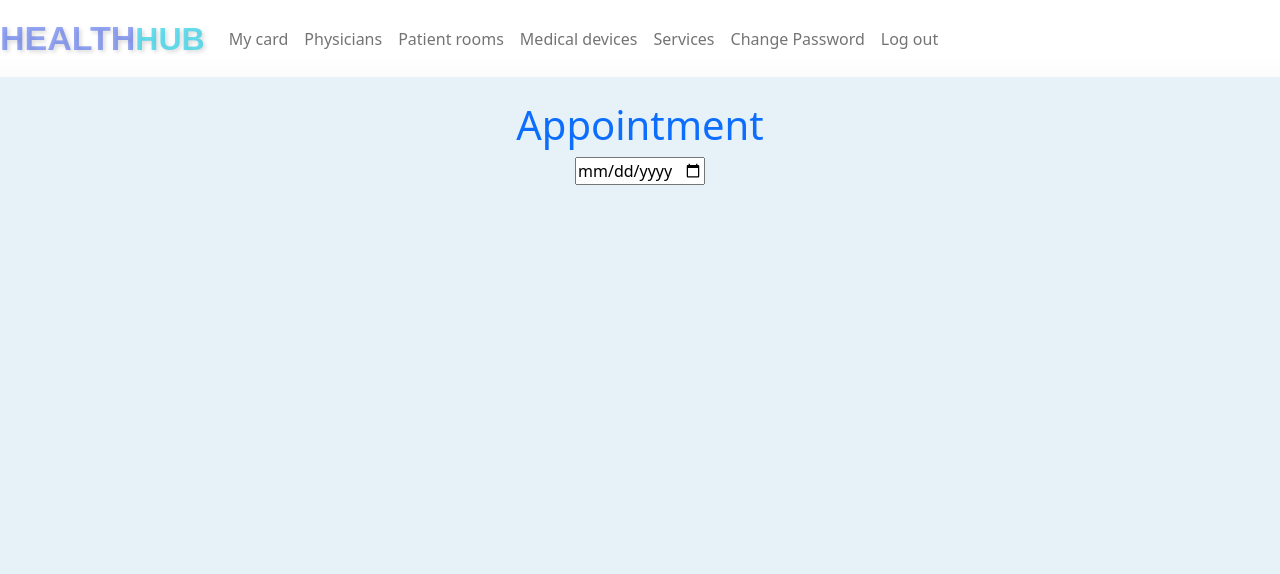
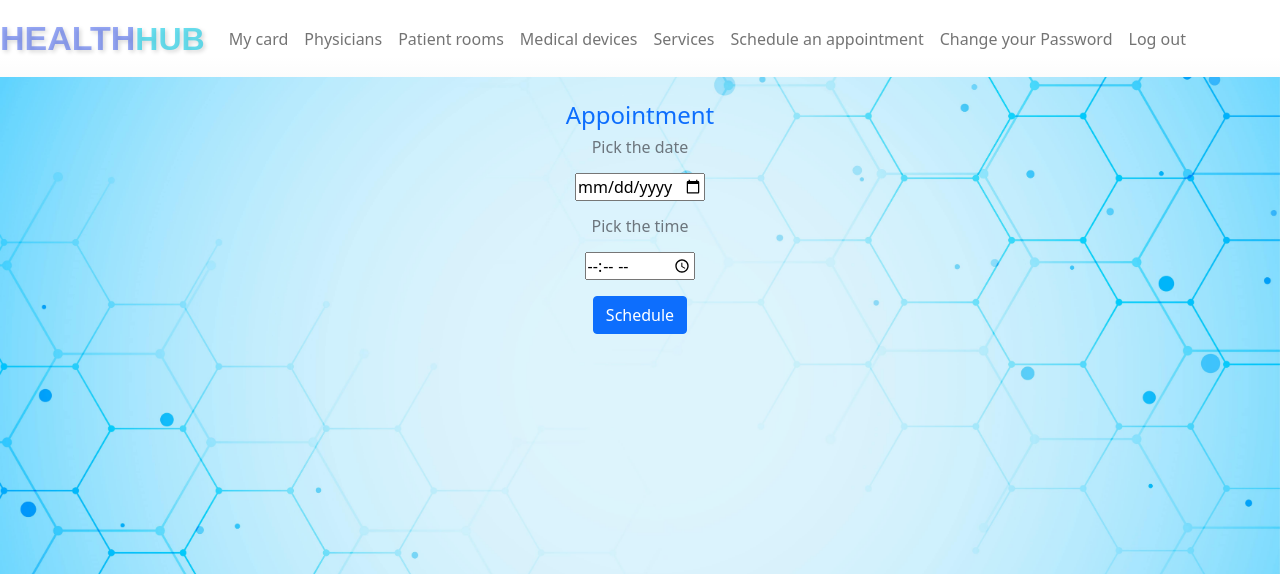
Before and after one commit to Eyobed9/Code, a Flask app: page /appointment in a window 1280 px wide. Shown: the top 574 px of the page. Run offline with Flask 3, Linux system fonts and the light colour scheme; a user stored in the database is signed in; some libraries are stand-ins or nearby versions.

Commit message:
updated appointment page

```diff
--- a/hospital/app.py
+++ b/hospital/app.py
@@ -16,7 +16,6 @@ from helpers import login_required, registration_required
 # Configure application
 app = Flask(__name__)
 
-
 # Configure session to use filesystem (instead of signed cookies)
 app.config["SESSION_PERMANENT"] = False
 app.config["SESSION_TYPE"] = "filesystem"
@@ -28,6 +27,7 @@ db = conn.cursor()
 db.execute("CREATE TABLE IF NOT EXISTS rooms (id INTEGER PRIMARY KEY, room_type TEXT, price INTEGER, status TEXT);")
 db.execute("CREATE TABLE IF NOT EXISTS users (id INTEGER PRIMARY KEY AUTOINCREMENT NOT NULL, username TEXT, hash TEXT);")
 db.execute("CREATE TABLE IF NOT EXISTS info (id INTEGER PRIMARY KEY AUTOINCREMENT NOT NULL, first_name TEXT, last_name TEXT, email TEXT, phone TEXT, age INTEGER, question TEXT, answer TEXT, user_id INTEGER, FOREIGN KEY (user_id) REFERENCES users(id));")
+db.execute("CREATE TABLE IF NOT EXISTS appointments (id INTEGER PRIMARY KEY AUTOINCREMENT NOT NULL, date TEXT, time TEXT, user_id INTEGER, FOREIGN KEY (user_id) REFERENCES users(id));")
 db.execute("CREATE INDEX IF NOT EXISTS username ON users (username);")
 
 @app.after_request
@@ -51,15 +51,33 @@ def about():
     return render_template("about.html")
 
 
-@app.route("/appointment")
+@app.route("/appointment", methods=["GET", "POST"])
 @login_required
 def appointment():
     """Schedule an appointment"""
     if request.method == "POST":
-        return "This is the appointment page"
-        # price and payment options
-    # else
-        # price and payment options
+
+        # Get the date and time from the user
+        date = request.form.get("date")
+        time = request.form.get("time")
+
+        # Check if the user has inputted the date and time
+        if not date or not time:
+            flash("Must fill all fields")
+            return render_template("appointment.html", date=date, time=time)
+
+        # Check if the user has already an appointment
+        id = session["user_id"]
+        result = db.execute("SELECT date, time FROM appointments WHERE user_id = ?;", (id,)).fetchall()
+        for i in range(len(result)):
+            if result[i][0] == date and result[i][1] == time:
+                flash("You already have an appointment at this time")
+                return render_template("appointment.html", date=date, time=time)
+
+        # Put the date and time into the database
+        db.execute("INSERT INTO appointments(date, time, user_id) VALUES(?, ?, ?);", (date, time, id))
+        return redirect("/profile")
+
     else:
         return render_template("appointment.html")
 
@@ -96,17 +114,22 @@ def changePassword():
         confirm = request.form.get("confirm")
 
         if not old or not new or not confirm:
-            return apology("Must fill all fields", 400)
+            flash("Must fill all fields")
+            return render_template("change_password.html")
         if new != confirm:
-            return apology("Password doesn't match", 400)
-
+            flash("Passwords doesn't match")
+            return render_template("change_password.html")
 
         # Ensure the old password is correct
-        row = db.execute("SELECT hash FROM users WHERE id = ?;", id)
-        if not check_password_hash(row[0]["hash"], old):
-            return apology("Invalid password", 400)
+        row = db.execute("SELECT hash FROM users WHERE id = ?;", (id, )).fetchall()
+        for i in range(33):
+            print(row)
+        if not check_password_hash(row[0][0], old):
+            flash("Invalid password")
+            return render_template("change_password.html")
+
         hash = generate_password_hash(new)
-        db.execute("UPDATE users SET hash = ? WHERE id = ?;", hash, id)
+        db.execute("UPDATE users SET hash = ? WHERE id = ?;", (hash, id))
 
         # Redirect the user to the home page
         return redirect("/")
@@ -256,7 +279,7 @@ def login():
         session["user_id"] = rows[0][0]
 
         # Redirect user to home page
-        return redirect("/")
+        return redirect("/appointment")
 
     # User reached route via GET
     else:
@@ -281,6 +304,17 @@ def physicians():
     if name:
         return render_template(name + '.html')
     return render_template("physicians.html")
+
+
+@app.route("/profile", methods=["GET", "POST"])
+@login_required
+def profile():
+    """ Return the page that contains the user's profile info """
+    # Get the appointment info from the database
+    id = session["user_id"]
+    appointments = db.execute("SELECT * FROM appointments WHERE user_id = ?;", (id,)).fetchall()
+
+    return render_template("profile.html", appointments=appointments)
 
 
 @app.route("/register", methods=["GET", "POST"])
--- a/hospital/templates/appointment.html
+++ b/hospital/templates/appointment.html
@@ -1,4 +1,4 @@
-{% extends "layout.html" %}
+{% extends "layout0.html" %}
 
 {% block title %}
 Appointment
@@ -6,7 +6,21 @@ Appointment
 
 {% block main %}
 
-<h1 class="text-primary">Appointment</h1>
-<input id="dob" max="9999-12-31" required type="date" value="">
+<form action="/appointment" method="post">
+    <h4 class="text-primary">Appointment</h4>
+    <div class="mb-3">
+        <h6 class="text-secondary">Pick the date</h6>
+    </div>
+    <div class="mb-3">
+        <input id="date" max="9999-12-31" required type="date" value="{{ date }}">
+    </div>
+    <div class="mb-3">
+        <h6 class="text-secondary">Pick the time</h6>
+    </div>
+    <div class="mb-3">
+        <input id="time" required type="time" value="{{ time }}">
+    </div>
+    <button class="btn btn-primary" type="submit">Schedule</button>
+</form>
 
 {% endblock %}
--- a/hospital/templates/layout.html
+++ b/hospital/templates/layout.html
@@ -47,6 +47,9 @@
                         <a class="nav-link" href="/services">Services</a>
                     </li>
                     <li class="nav-item">
+                        <a class="nav-link" href="/appointment">Schedule an appointment</a>
+                    </li>
+                    <li class="nav-item">
                         <a class="nav-link" href="/changePassword">Change Password</a>
                     </li>
                     <li class="nav-item">
--- a/hospital/templates/layout0.html
+++ b/hospital/templates/layout0.html
@@ -47,7 +47,10 @@
                         <a class="nav-link" href="/services">Services</a>
                     </li>
                     <li class="nav-item">
-                        <a class="nav-link" href="/changePassword">Change Password</a>
+                        <a class="nav-link" href="/appointment">Schedule an appointment</a>
+                    </li>
+                    <li class="nav-item">
+                        <a class="nav-link" href="/changePassword">Change your Password</a>
                     </li>
                     <li class="nav-item">
                         <a class="nav-link" href="/logout">Log out</a>
```
Also changed, not shown: hospital/hospital.db, 1 other file.
